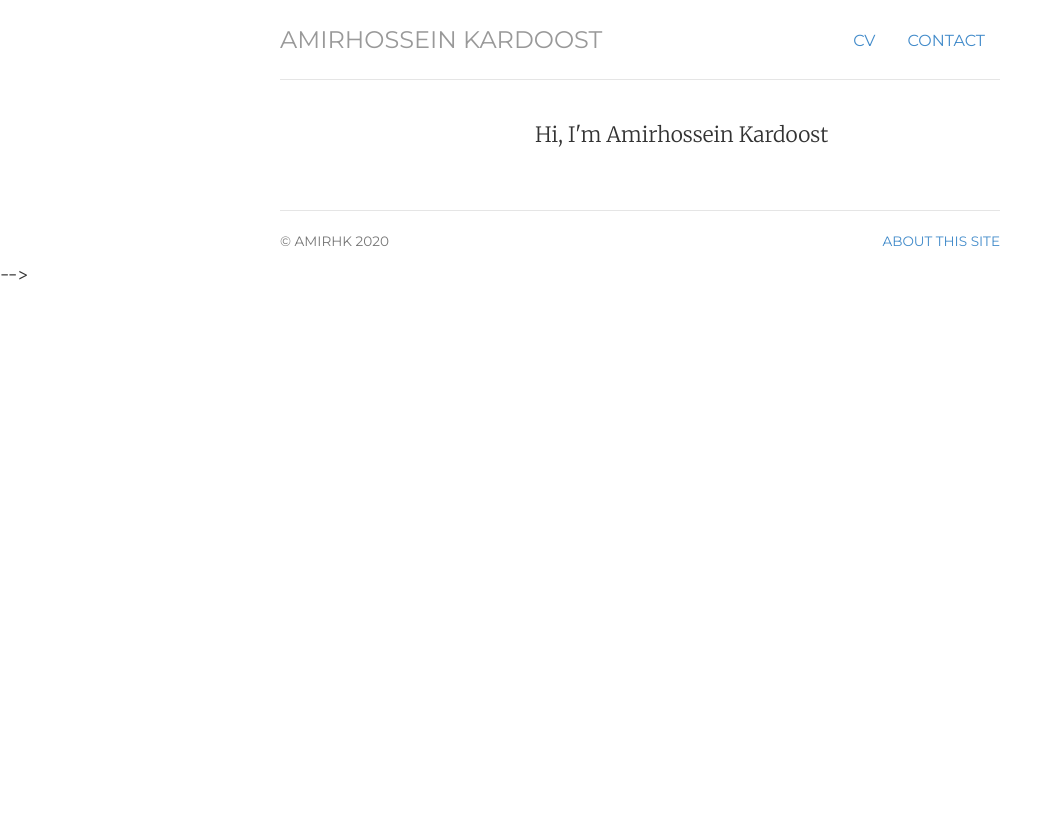
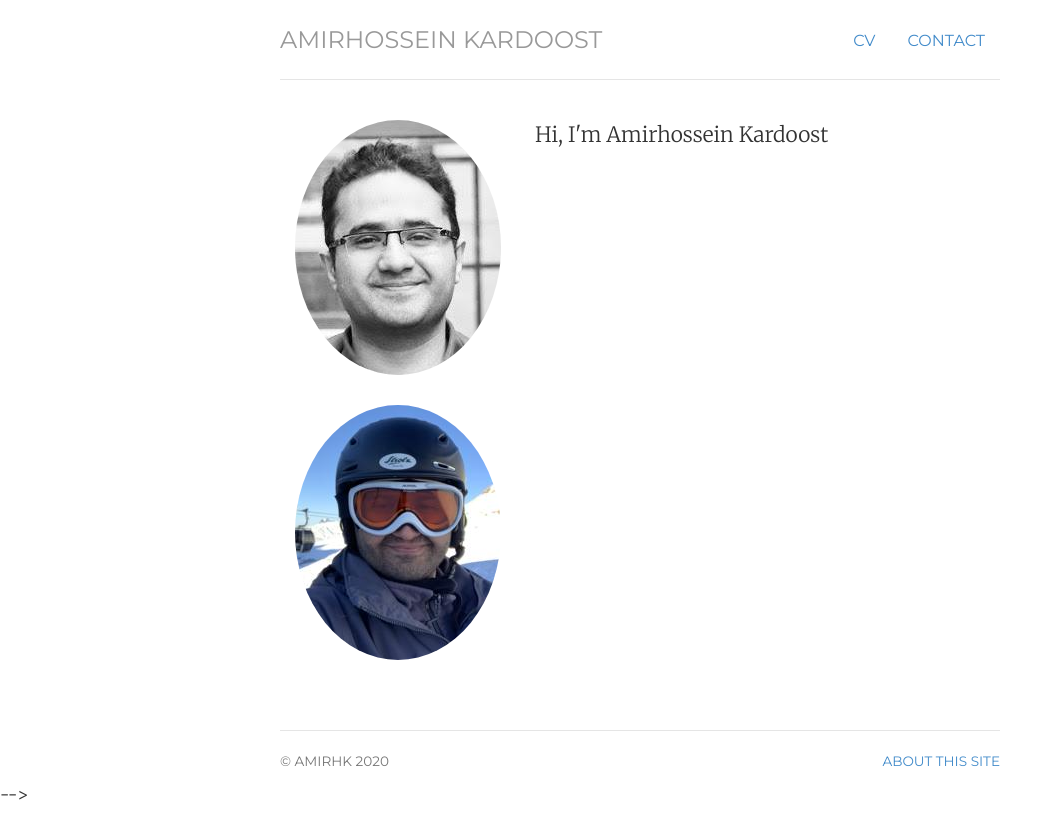
Before and after one commit to Amirhk-dev/Amirhk-dev.github.io, a Jekyll site: the page built from index.html, in a window 1280 px wide. Shown: the top 839 px of the page, without its empty margins (0-1062 px from the left). Built offline with Jekyll 4.4.1, drawn with Linux system fonts in a browser that asks for light colours.

Commit message:
Update index.html

```diff
--- a/index.html
+++ b/index.html
@@ -9,8 +9,8 @@
 <!-- <div class="jumbotron"> -->
 <div class="row marketing">
 	<div class="col-sm-4">
-	<!--<img class="img-circle avatar" alt="Amirhossein Kardoost" src="img/amir.jpg"/><img class="img-circle avatar" alt="Amirhossein Kardoost" src="img/amir1.jpg"/> -->
-	<a href="http://www.corelangs.com" class="urlImg" title="Corelangs link"></a>
+	    <img class="img-circle avatar" alt="Amirhossein Kardoost" src="img/amir.jpg">
+	    <img class="img-circle avatar" alt="Amirhossein Kardoost 1" src="img/amir1.jpg">
 	</div>
 	<div itemscope itemtype="http://data-vocabulary.org/Person" class="col-sm-8">
 	<p class="lead">Hi, I'm <span itemprop="name">Amirhossein Kardoost</span>
```
